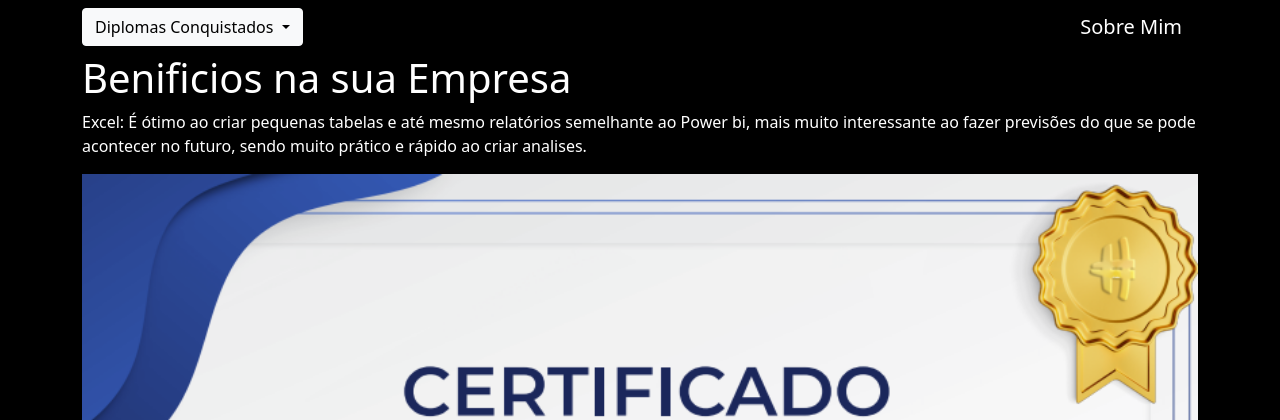
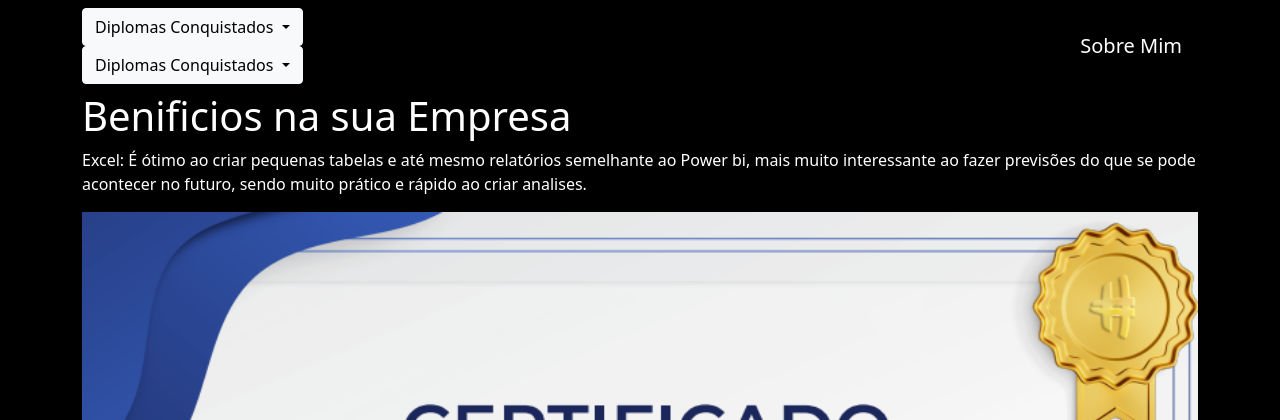
Before and after one commit to MelquiAlves2001/meucurriculo, a Flask app: page /excel in a window 1280 px wide. Shown: the top 420 px of the page. Run offline with Flask 3, Linux system fonts and the light colour scheme.

Commit message:
up dropdow

```diff
--- a/melqui/templates/navbar.html
+++ b/melqui/templates/navbar.html
@@ -5,7 +5,7 @@
               Diplomas Conquistados
             </button>
               <ul class="dropdown-menu" aria-labelledby="dropdownMenuButton1">
-                <li><a class="dropdown-item" href="{{url_for('administracao')}}">Administração</a></li>
+                <!--<li><a class="dropdown-item" href="{{url_for('administracao')}}">Administração</a></li>-->
                 <li><a class="dropdown-item" href="{{url_for('sql')}}">Sql Server</a></li>
                 <li><a class="dropdown-item" href="{{url_for('powerbi')}}">Power Bi</a></li>
                 <li><a class="dropdown-item" href="{{url_for('excel')}}">Excel</a></li>
@@ -13,6 +13,12 @@
                 <li><a class="dropdown-item" href="{{url_for('htmlecss')}}">HTML&CSS</a></li>
                 <li><a class="dropdown-item" href="{{url_for('powerpoint')}}">Power Point</a></li>
                 <li><a class="dropdown-item" href="{{url_for('word')}}">Word</a></li>
+              </ul>
+                 <button class="btn btn-light dropdown-toggle" type="button" id="dropdownMenuButton2" data-bs-toggle="dropdown" aria-expanded="false">
+                Diplomas Conquistados
+                </button>
+              <ul class="dropdown-menu" aria-labelledby="dropdownMenuButton2">
+                <li><a class="dropdown-item" href="{{url_for('administracao')}}">Administração</a></li>
               </ul>
         </div>
     <div class="collapse navbar-collapse" id="navbarSupportedContent">
```
